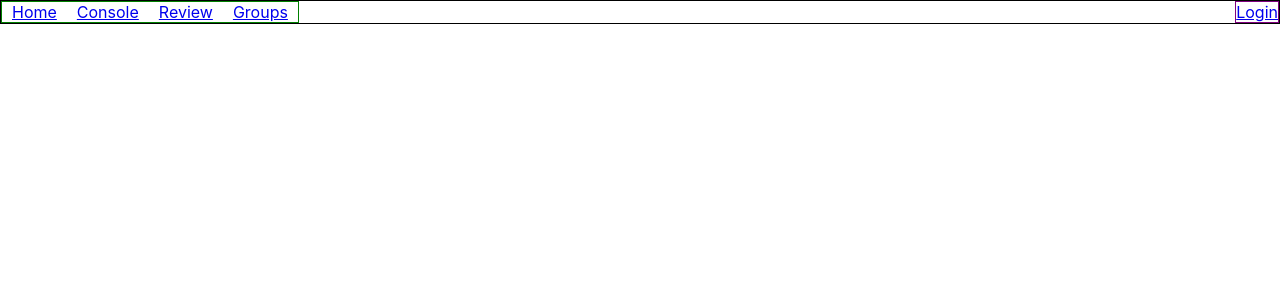
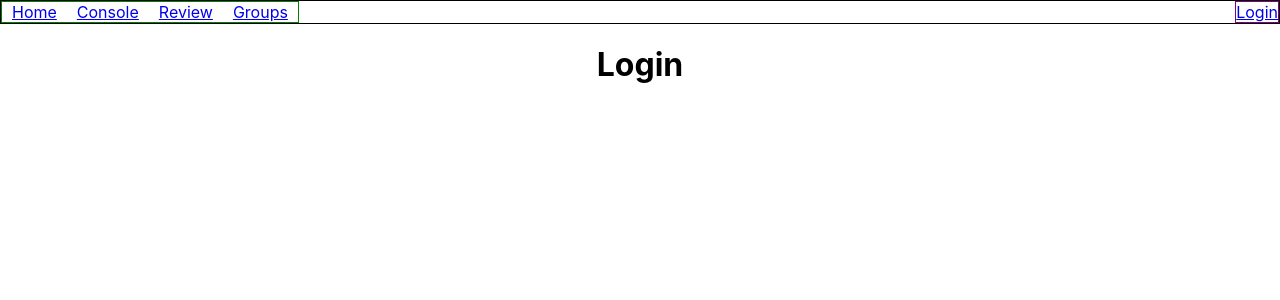
Before and after one commit to leonimanuel/crucible-react, a React (Create React App) app: page /login in a window 1280 px wide. Shown: the top 300 px of the page. Built offline with nearby package versions, Linux system fonts and the light colour scheme.

Commit message:
added crucible-api directory

```diff
--- a/src/App.js
+++ b/src/App.js
@@ -8,6 +8,8 @@ import NavBar from "./components/navigation/NavBar.js"
 import Console from "./containers/Console.js"
 import Review from "./containers/Review.js"
 import Groups from "./containers/Groups.js"
+import Login from "./containers/Login.js"
+
 
 function App() {
   return (
@@ -18,6 +20,7 @@ function App() {
         <Route path="/console" component={Console} />
         <Route path="/review" component={Review} />
         <Route path="/groups" component={Groups} />
+        <Route path="/login" component={Login} />
       </div>
     </Router>
 
--- /dev/null
+++ b/src/containers/Login.js
@@ -0,0 +1,14 @@
+import React, { Component } from 'react';
+
+class Login extends Component {
+	render() {
+		return (
+			<div id="login-wrapper">
+				<h1>Login</h1>
+			</div>
+		)
+	}
+}
+
+
+export default Login;
```
